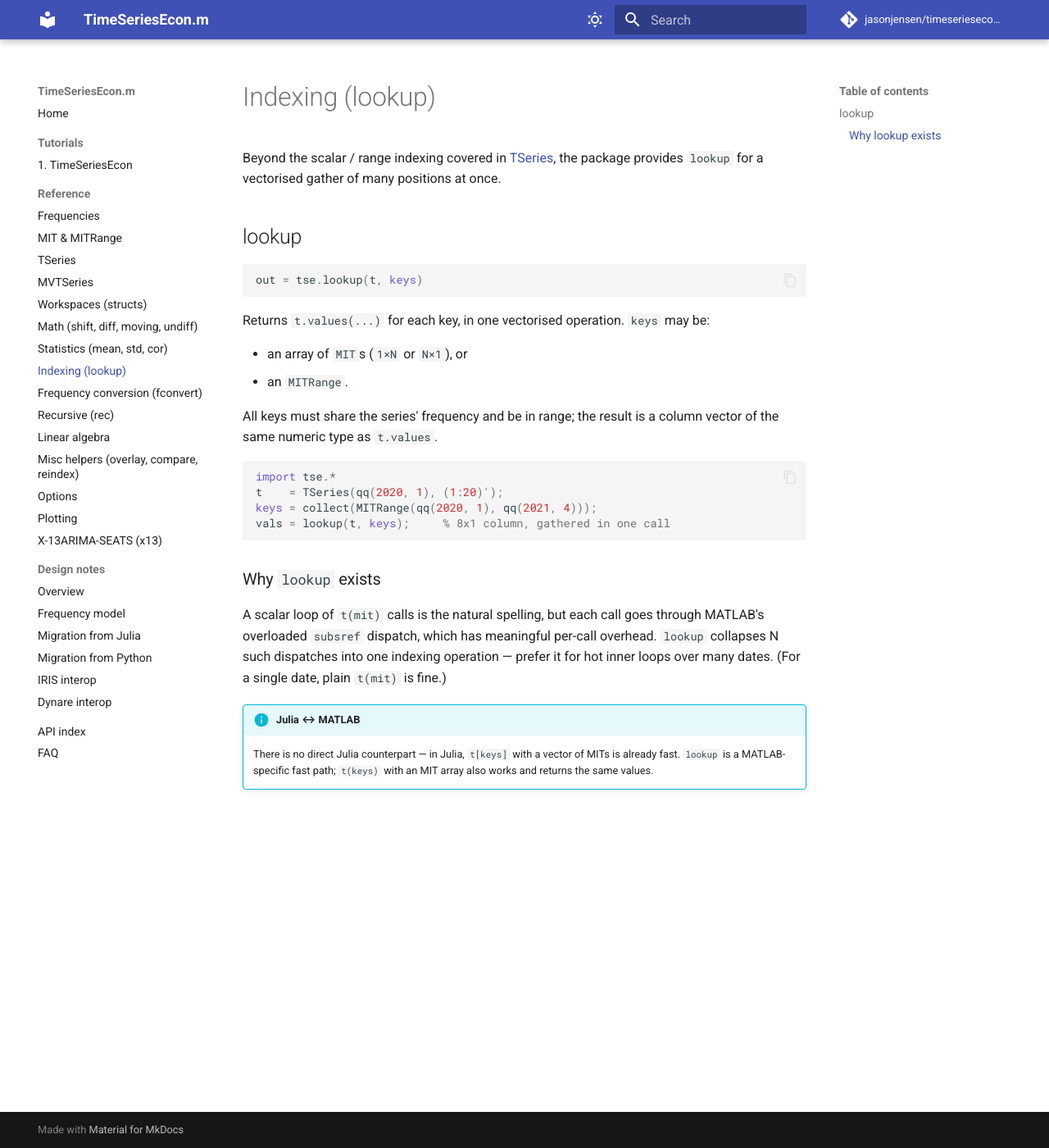
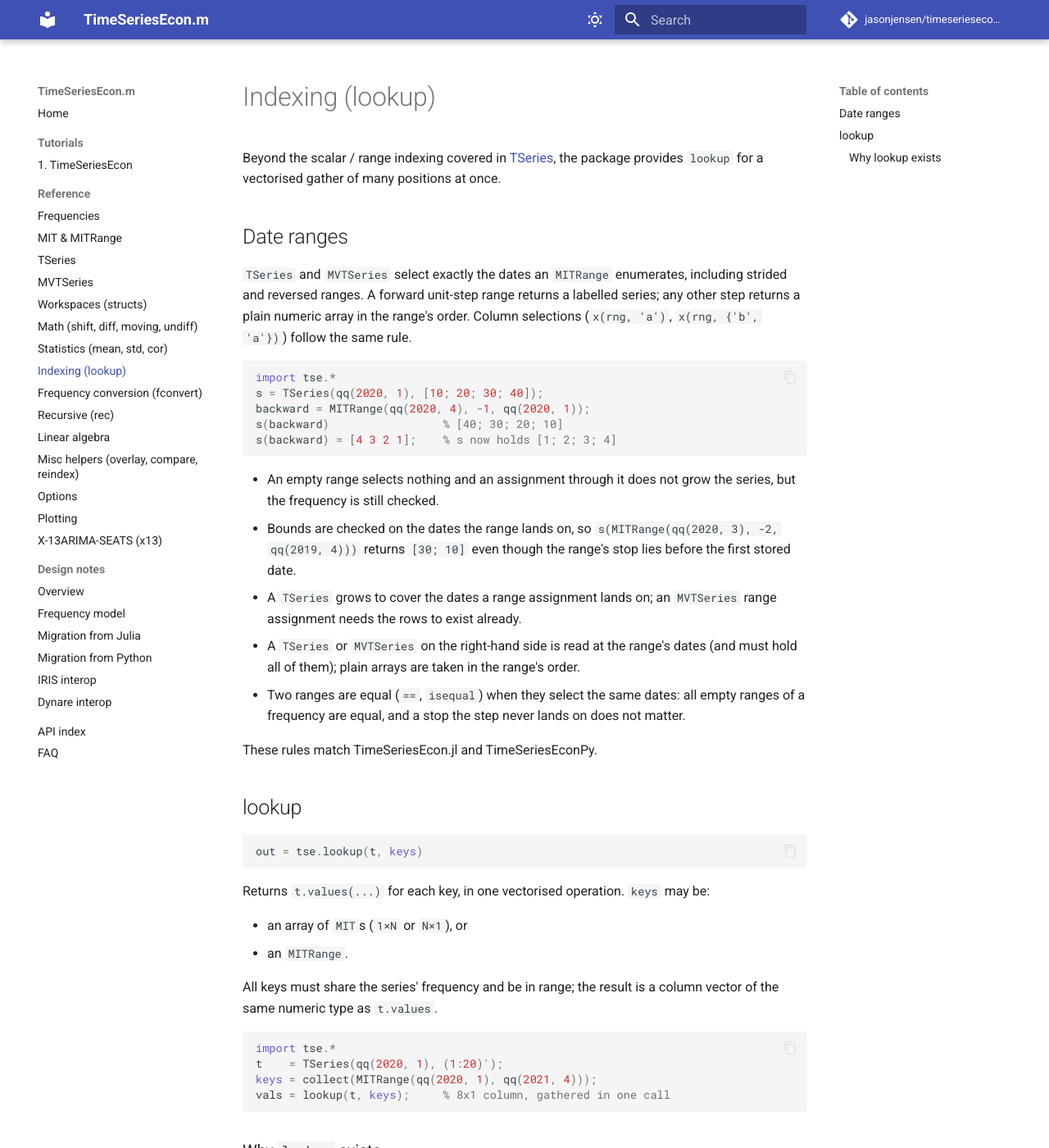
Before and after one commit to jasonjensen/TimeSeriesEcon.m, an MkDocs documentation site: the page built from docs/reference/indexing.md, in a window 1280 px wide and 1400 px high. Shown: the whole window at 82% size. Built offline with MkDocs 1.6.1 and Material for MkDocs 9.7.7, drawn with Linux system fonts in a browser that asks for light colours; comment, search, counter and statistics services are not loaded.

Commit message:
Fix strided, reversed and empty date-range indexing and MITRange equality
TSeries and MVTSeries now select exactly the dates an MITRange enumerates,
matching TimeSeriesEcon.jl and the TimeSeriesEconPy fixes in efaf64f and
69126db:

- bounds are checked on the selected dates, not the endpoints;
- empty ranges select nothing and never grow storage;
- MVTSeries row ranges honour the step (they used to ignore it);
- reversed range assignment grows a TSeries to the dates it lands on;
- labelled right-hand sides are read at the range's dates;
- MITRange == compares selected dates, ~= is defined, and rng - n works.

Adds tests/TestDateRangeSelection.m, a date-range section in the indexing
docs, and updates lore/GAPS.md.

Co-Authored-By: Claude Opus 5.5 (1M context) <noreply@anthropic.com>
Claude-Session: https://claude.ai/code/session_01Q2bhK65D1Xgt5TY85mvzot

````diff
--- a/docs/reference/indexing.md
+++ b/docs/reference/indexing.md
@@ -2,6 +2,38 @@
 
 Beyond the scalar / range indexing covered in [TSeries](tseries.md), the package
 provides `lookup` for a vectorised gather of many positions at once.
+
+## Date ranges
+
+`TSeries` and `MVTSeries` select exactly the dates an `MITRange` enumerates,
+including strided and reversed ranges. A forward unit-step range returns a
+labelled series; any other step returns a plain numeric array in the range's
+order. Column selections (`x(rng, 'a')`, `x(rng, {'b', 'a'})`) follow the same
+rule.
+
+```matlab
+import tse.*
+s = TSeries(qq(2020, 1), [10; 20; 30; 40]);
+backward = MITRange(qq(2020, 4), -1, qq(2020, 1));
+s(backward)                 % [40; 30; 20; 10]
+s(backward) = [4 3 2 1];    % s now holds [1; 2; 3; 4]
+```
+
+- An empty range selects nothing and an assignment through it does not grow
+  the series, but the frequency is still checked.
+- Bounds are checked on the dates the range lands on, so
+  `s(MITRange(qq(2020, 3), -2, qq(2019, 4)))` returns `[30; 10]` even though
+  the range's stop lies before the first stored date.
+- A `TSeries` grows to cover the dates a range assignment lands on; an
+  `MVTSeries` range assignment needs the rows to exist already.
+- A `TSeries` or `MVTSeries` on the right-hand side is read at the range's
+  dates (and must hold all of them); plain arrays are taken in the range's
+  order.
+- Two ranges are equal (`==`, `isequal`) when they select the same dates: all
+  empty ranges of a frequency are equal, and a stop the step never lands on
+  does not matter.
+
+These rules match TimeSeriesEcon.jl and TimeSeriesEconPy.
 
 ## lookup
 
````
Also changed, not shown: lore/GAPS.md (+30 -9 lines), 6 other files.
